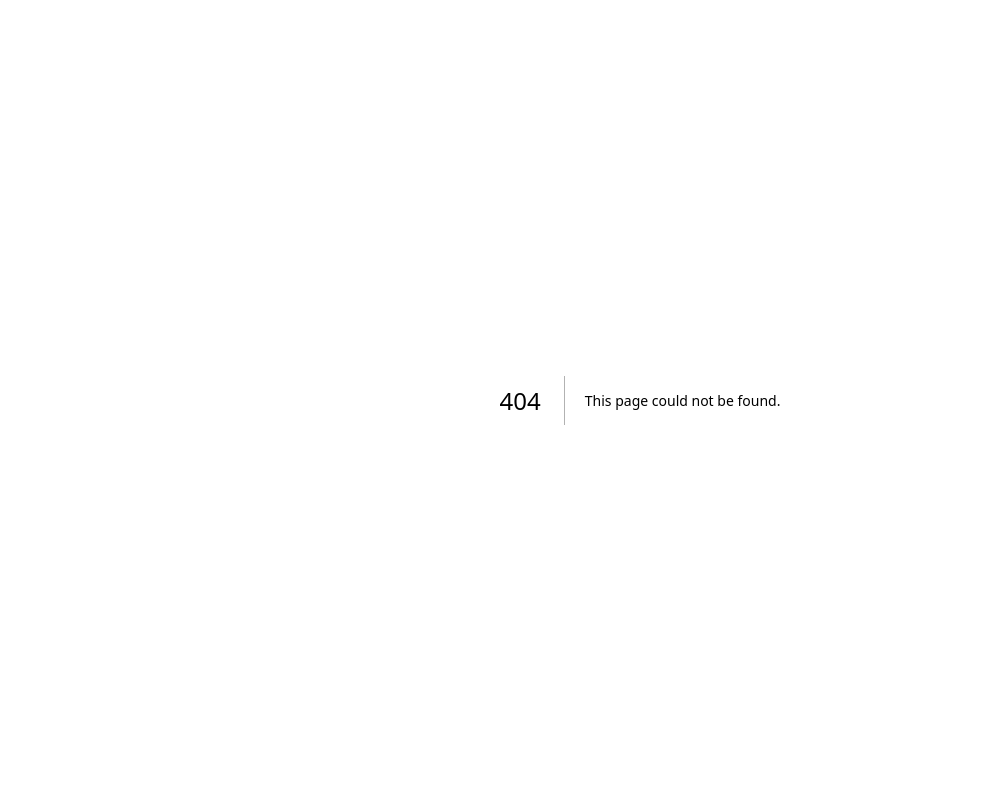
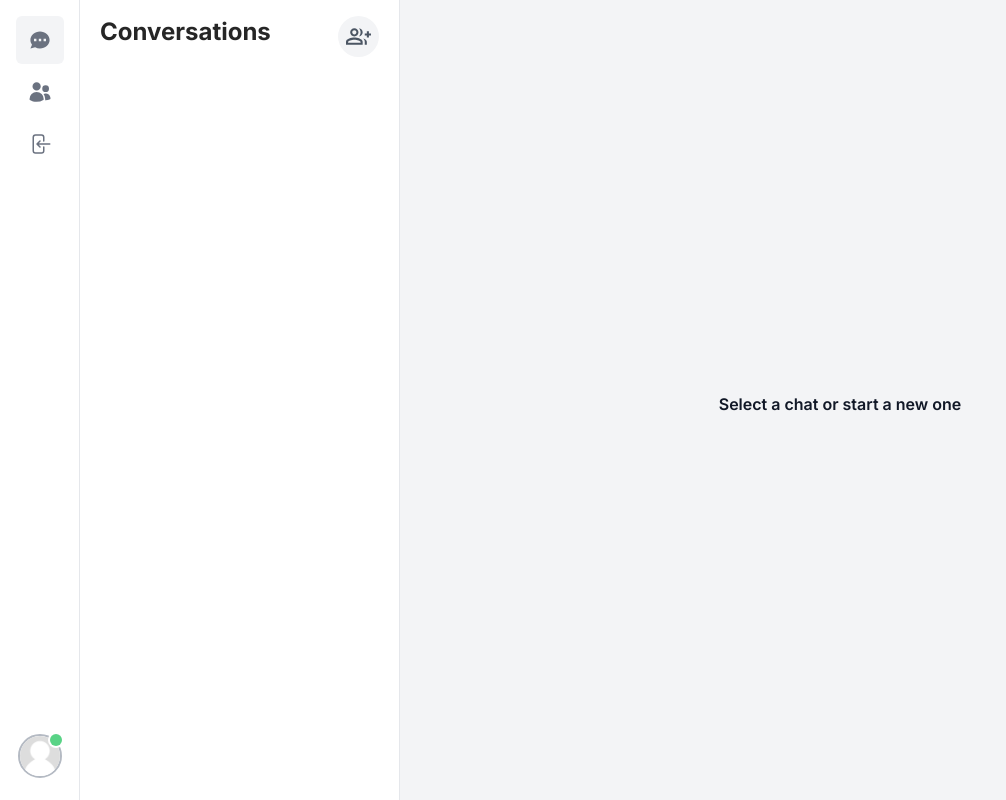
Before and after one commit to OpTi9/CineChat, a Next.js app: page /conversations in a window 1280 px wide. Before the commit this address had no page. Shown: the whole page, without its empty margins (0-1006 px from the left). Built offline with nearby package versions, Linux system fonts and the light colour scheme; no server answers.

Commit message:
add conversation button, finishing up conversation list

```diff
--- /dev/null
+++ b/app/actions/getConversations.ts
@@ -0,0 +1,39 @@
+import prisma from "@/app/libs/prismadb";
+import getCurrentUser from "@/app/actions/getCurrentUser";
+
+const getConversations = async () => {
+  const currentUser = await getCurrentUser();
+
+  if (!currentUser?.id) {
+    return [];
+  }
+
+  try {
+    const conversations = await prisma.conversation.findMany({
+      orderBy: {
+        lastMessageAt: "desc",
+      },
+      where: {
+        userIds: {
+          has: currentUser.id,
+        },
+      },
+      // Including users and messages (with sender and seen) in the response
+      include: {
+        users: true,
+        messages: {
+          include: {
+            sender: true,
+            seen: true,
+          },
+        },
+      },
+    });
+
+    return conversations;
+  } catch (error: any) {
+    return [];
+  }
+};
+
+export default getConversations;
--- /dev/null
+++ b/app/conversations/components/ConversationsList.tsx
@@ -0,0 +1,67 @@
+"use client";
+
+import { Conversation } from "@prisma/client";
+import React from "react";
+import { FullConversationType } from "@/app/types";
+import { useRouter } from "next/navigation";
+import useConversation from "@/app/hooks/useConversation";
+import clsx from "clsx";
+import { MdOutlineGroupAdd } from "react-icons/md";
+
+interface ConversationsListProps {
+  initialItems: FullConversationType[];
+}
+
+const ConversationsList: React.FC<ConversationsListProps> = ({
+  initialItems,
+}) => {
+  const [items, setItems] =
+    React.useState<FullConversationType[]>(initialItems);
+
+  const router = useRouter();
+
+  const { conversationId, isOpen } = useConversation();
+
+  return (
+    <aside
+      className={clsx(
+        `
+    fixed
+    inset-y-0
+    pb-20
+    lg:pb-0
+    lg:left-20
+    lg:w-80
+    lg:block
+    overflow-y-auto
+    border-r
+    border-gray-200
+    `,
+        isOpen ? "hidden" : "block w-full left-0",
+      )}
+    >
+      <div className="px-5">
+        <div className="flex justify-between mb-4 pt-4">
+          <div className="text-2xl font-bold text-neutral-800 select-none">
+            Conversations
+          </div>
+          <div
+            className="
+            rounded-full
+            bg-gray-100
+            p-2
+            text-gray-600
+            cursor-pointer
+            hover:opacity-75
+            transition
+          "
+          >
+            <MdOutlineGroupAdd size={25} />
+          </div>
+        </div>
+      </div>
+    </aside>
+  );
+};
+
+export default ConversationsList;
--- /dev/null
+++ b/app/conversations/layout.tsx
@@ -0,0 +1,21 @@
+import React from "react";
+import Sidebar from "@/app/components/sidebar/Sidebar";
+import ConversationsList from "@/app/conversations/components/ConversationsList";
+import getConversations from "../actions/getConversations";
+
+export default async function ConversationsLayout({
+  children,
+}: {
+  children: React.ReactNode;
+}) {
+  const conversations = await getConversations();
+
+  return (
+    <Sidebar>
+      <div className="h-full">
+        <ConversationsList initialItems={conversations} />
+        {children}
+      </div>
+    </Sidebar>
+  );
+}
--- /dev/null
+++ b/app/conversations/page.tsx
@@ -0,0 +1,19 @@
+"use client";
+
+import clsx from "clsx";
+import useConversation from "@/app/hooks/useConversation";
+import EmptyState from "@/app/components/EmptyState";
+
+const Home = () => {
+  const { isOpen } = useConversation();
+
+  return (
+    <div
+      className={clsx("lg:pl-80 h-full lg:block", isOpen ? "block" : "hidden")}
+    >
+      <EmptyState />
+    </div>
+  );
+};
+
+export default Home;
--- /dev/null
+++ b/app/types/index.ts
@@ -0,0 +1,13 @@
+import { Conversation, Message, User } from "@prisma/client";
+
+// include sender details and an array of users who have seen the message
+export type FullMessageType = Message & {
+  sender: User;
+  seen: User[];
+};
+
+// include users involved and array of messages exchanged in the conversation
+export type FullConversationType = Conversation & {
+  users: User[];
+  messages: FullMessageType[];
+};
--- a/app/users/components/UserBox.tsx
+++ b/app/users/components/UserBox.tsx
@@ -30,7 +30,7 @@ const UserBox: React.FC<UserBoxProps> = ({ data }) => {
   const handleClick = useCallback(() => {
     setIsLoading(true);
     axios
-      .post("/api/conversatons", {
+      .post("/api/conversations", {
         userId: data.id,
       })
       .then((data) => {
```
